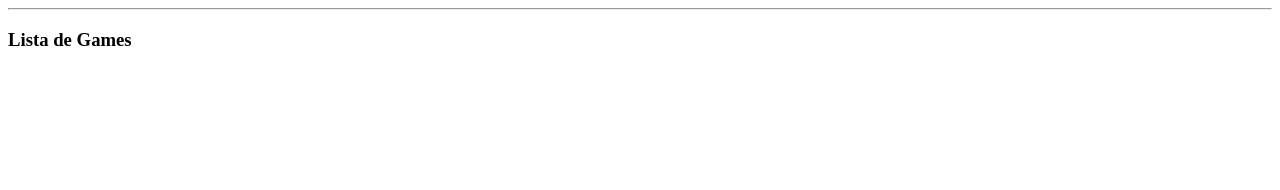
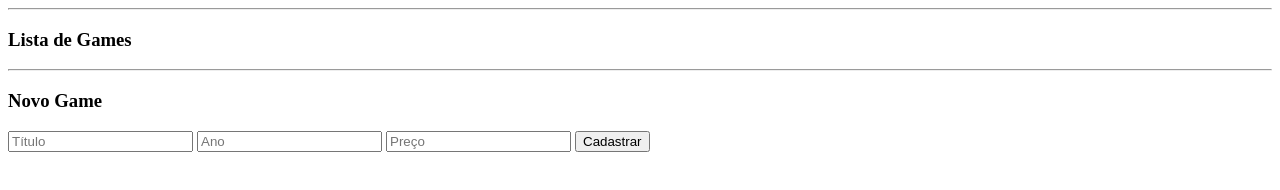
Before and after one commit to EdiGaliani/Nodejs, a plain HTML site: page 13- API REST Consumo com Axios/Consumo API/index.html in a window 1280 px wide. Drawn offline with nearby package versions, Linux system fonts and the light colour scheme; no server answers.

Commit message:
Cadastrando Games

```diff
--- a/12- API REST com Node.js/index.js
+++ b/12- API REST com Node.js/index.js
@@ -53,8 +53,9 @@ app.get("/game/:id", (req, res) => {
 
 app.post("/game", (req, res) => {
     let {title, price, year} = req.body;
+    let numberID = Math.floor(Math.random() * 100)
     DB.games.push({
-        id: 2323,
+        id: numberID,
         title,
         price,
         year
--- a/13- API REST Consumo com Axios/Consumo API/index.html
+++ b/13- API REST Consumo com Axios/Consumo API/index.html
@@ -10,10 +10,43 @@
     <hr>
     <h3>Lista de Games</h3>
     <ul id="games"></ul>
+    <hr>
+    <h3>Novo Game</h3>
+    <input type="text" name="title" id="title" placeholder="Título">
+    <input type="number" name="year" id="year" placeholder="Ano">
+    <input type="number" name="price" id="price" placeholder="Preço">
+    <button type="button" onclick="createGame()">Cadastrar</button>
+
+
+
+
 </body>
 <script src="https://cdn.jsdelivr.net/npm/axios@1.1.2/dist/axios.min.js"></script>
 <script>
+    function createGame() {
+            let titleInput = document.getElementById("title");
+            let yearInput = document.getElementById("year");
+            let priceInput = document.getElementById("price");
+
+            let game = {
+                title: titleInput.value,
+                year: yearInput.value,
+                price: priceInput.value
+            }
+
+            axios.post("http://localhost:8080/game", game).then(response => {
+                if(response.status == 200) {
+                    alert("Game Cadastrado!");
+                }
+            }).catch(error => {
+                console.log(error);
+            })
+
+        }
     axios.get("http://localhost:8080/games").then(response => {
+
+
+
         let games = response.data;
         let list = document.getElementById("games");
 
@@ -23,7 +56,7 @@
             list.appendChild(item);
 
         })
-        console.log(response);
+
     }).catch(error => {
         console.log(error);
     });
```
